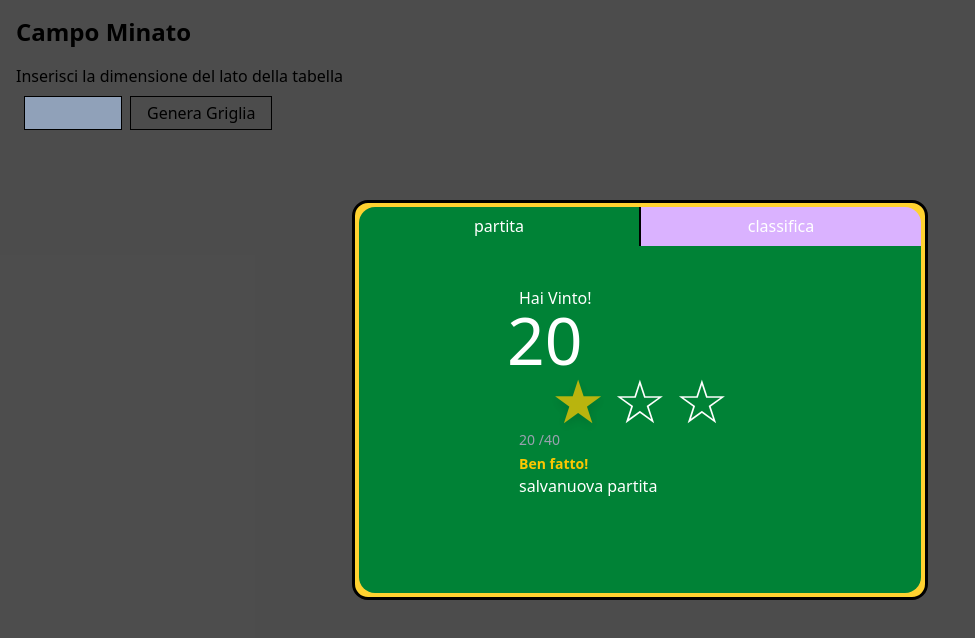
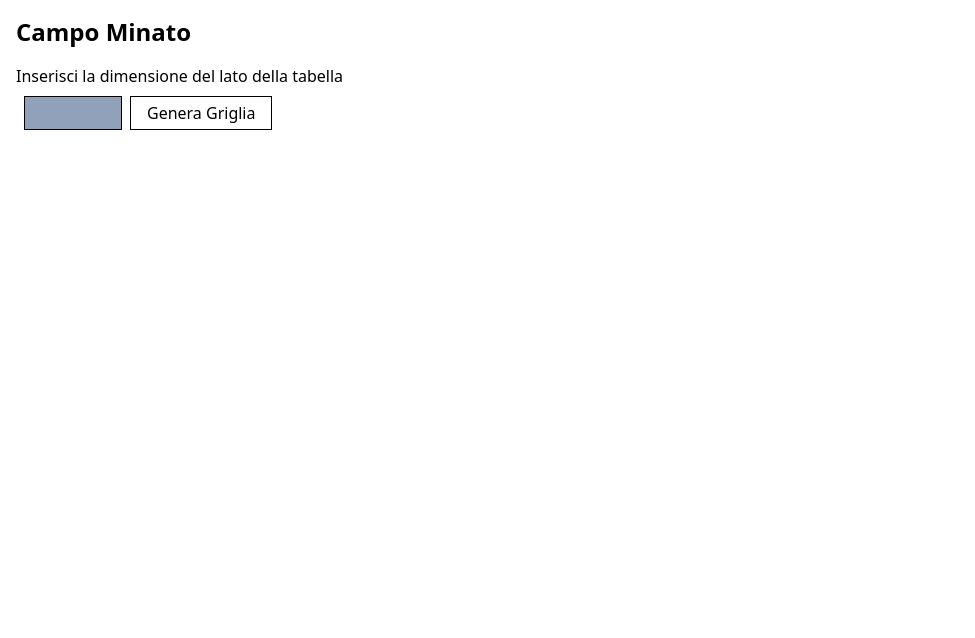
Before and after one commit to federicodececco/campo-minato, a Next.js app in the folder campo-minato/: page / in a window 1280 px wide. Shown: the top 638 px of the page, without its empty margins (0-975 px from the left). Built offline with nearby package versions, Linux system fonts and the light colour scheme.

Commit message:
feat: added gamestateContext

```diff
--- a/campo-minato/src/app/layout.tsx
+++ b/campo-minato/src/app/layout.tsx
@@ -1,6 +1,7 @@
 import type { Metadata } from "next";
 import { Geist, Geist_Mono } from "next/font/google";
 import "./globals.css";
+import { GameStateProvider } from "@/context/GameStateContext";
 
 const geistSans = Geist({
   variable: "--font-geist-sans",
@@ -24,11 +25,9 @@ export default function RootLayout({
 }>) {
   return (
     <html lang="en">
-      <body
-        className=""
-      >
-        {children}
-      </body>
+      <GameStateProvider>
+        <body>{children}</body>
+      </GameStateProvider>
     </html>
   );
 }
--- a/campo-minato/src/components/EndPopUp.tsx
+++ b/campo-minato/src/components/EndPopUp.tsx
@@ -69,7 +69,7 @@ export default function EndPopUp({
 
   return (
     <>
-      <div className="bg-black/70 absolute top-0 h-screen w-screen">
+      <div className="bg-black/70 absolute top-0 h-screen w-screen z-10">
         <div className="text-white absolute top-[50%] left-[50%] -translate-1/2">
           {/* center popup */}
           <div className="border-3 border-black rounded-2xl p-1 bg-amber-300 w-xl h-100 grid grid-rows-10">
--- a/campo-minato/src/components/Grid.tsx
+++ b/campo-minato/src/components/Grid.tsx
@@ -3,14 +3,14 @@
 import { Casella } from "@/lib/gridUtils";
 import Card from "./Card";
 import { useEffect, useState } from "react";
-
+import { useGameStateContext } from "@/context/GameStateContext";
 interface GridInterface {
   grid: Casella[][];
 }
 
 export default function GridComponent({ grid: initialGrid }: GridInterface) {
   const [grid, setGrid] = useState(initialGrid);
-
+  const { setHasEnded } = useGameStateContext();
   const handleCellClick = (row: number, col: number) => {
     grid[row][col].turned = true;
 
@@ -29,17 +29,19 @@ export default function GridComponent({ grid: initialGrid }: GridInterface) {
 
   function explosion(): void {
     console.log("kaboom");
+    setHasEnded(true);
   }
 
   function checkEnd(grid: Casella[][]): boolean {
     grid.forEach((row) => {
       row.forEach((elem) => {
-        if (!elem.bomba && elem.turned) {
-          return true; /* each card without a bomb on it has been turned  */
+        if (!elem.bomba && !elem.turned) {
+          return false;
         }
       });
     });
-    return false;
+    setHasEnded(true);
+    return true; /* each card without a bomb on it has been turned  */
   }
 
   useEffect(() => {
--- /dev/null
+++ b/campo-minato/src/context/GameStateContext.tsx
@@ -0,0 +1,44 @@
+"use client";
+
+import { createContext, ReactNode, useContext, useState } from "react";
+
+interface GameStateContextInterface {
+  hasEnded: boolean;
+  setHasEnded: Function;
+}
+interface GameStateProviderChildrenInterface {
+  children: ReactNode;
+}
+
+const initalState: GameStateContextInterface = {
+  hasEnded: false,
+  setHasEnded: () => {
+    throw new Error("setHasEnded called outside provider");
+  },
+};
+
+const GameStateContext = createContext<GameStateContextInterface>(initalState);
+
+export function GameStateProvider({
+  children,
+}: GameStateProviderChildrenInterface) {
+  const [hasEnded, setHasEnded] = useState(false);
+  const value = {
+    hasEnded,
+    setHasEnded,
+  };
+  return (
+    <GameStateContext.Provider value={value}>
+      {children}
+    </GameStateContext.Provider>
+  );
+}
+export function useGameStateContext() {
+  const context = useContext(GameStateContext);
+  if (context === undefined) {
+    throw new Error(
+      "useGameStateContext must be used inside GameStateProvider"
+    );
+  }
+  return context;
+}
--- a/campo-minato/src/pages/HomePage.tsx
+++ b/campo-minato/src/pages/HomePage.tsx
@@ -2,13 +2,19 @@
 
 import EndPopUp from "@/components/EndPopUp";
 import GridForm from "@/components/GridForm";
+import { useState } from "react";
+import { useGameStateContext } from "@/context/GameStateContext";
+export default function HomePage() {
+  const { hasEnded } = useGameStateContext();
 
-export default function HomePage() {
   return (
     <div className="container relative">
-      <EndPopUp victory={true} punteggio={20} punteggioMax={40}></EndPopUp>
+      {hasEnded && (
+        <EndPopUp victory={true} punteggio={20} punteggioMax={40}></EndPopUp>
+      )}
       <div className="mx-auto p-4">
         <h1 className="text-2xl font-bold mb-4">Campo Minato</h1>
+
         <GridForm></GridForm>
       </div>
     </div>
```
